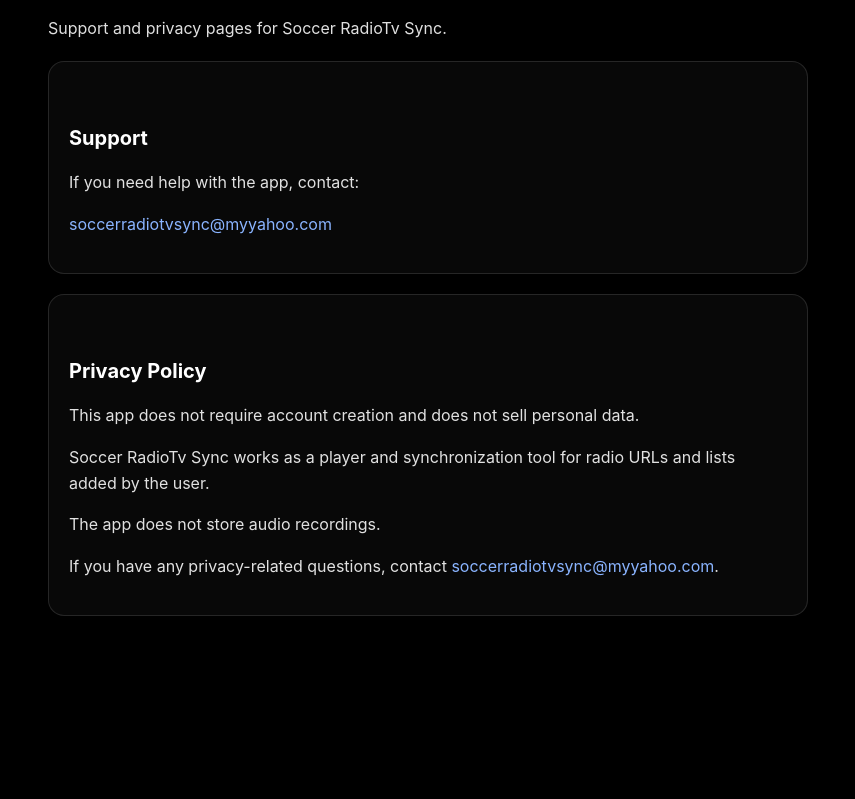
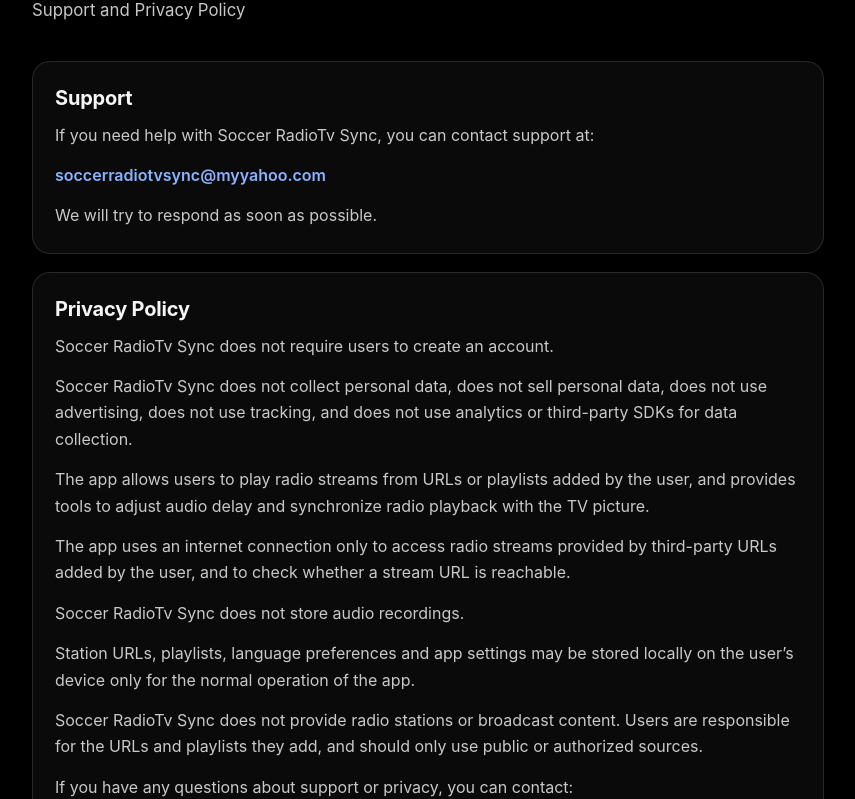
Before and after one commit to SoccerRTVS/SoccerRadioTvSync, a plain HTML site: page index.html in a window 1280 px wide. Shown: the part 121-920 px from the top of the page, without its empty margins (212-1067 px from the left). Before the commit the page ends 801 px from the top, so only its background shows below. Drawn offline with Linux system fonts and the light colour scheme.

Commit message:
Update index.html

```diff
--- a/index.html
+++ b/index.html
@@ -1,68 +1,186 @@
 <!DOCTYPE html>
-<html lang="es">
+<html lang="en">
 <head>
-  <meta charset="UTF-8">
-  <meta name="viewport" content="width=device-width, initial-scale=1.0">
+  <meta charset="UTF-8" />
+  <meta name="viewport" content="width=device-width, initial-scale=1.0" />
   <title>Soccer RadioTv Sync</title>
+  <meta
+    name="description"
+    content="Support and Privacy Policy for Soccer RadioTv Sync."
+  />
   <style>
-    body {
+    :root {
+      --bg: #000000;
+      --card: rgba(255, 255, 255, 0.04);
+      --border: rgba(255, 255, 255, 0.12);
+      --text: rgba(255, 255, 255, 0.96);
+      --muted: rgba(255, 255, 255, 0.78);
+      --link: #8ab4ff;
+    }
+
+    * {
+      box-sizing: border-box;
+    }
+
+    html, body {
       margin: 0;
-      font-family: -apple-system, BlinkMacSystemFont, "Segoe UI", Roboto, sans-serif;
-      background: #000;
-      color: #fff;
-      line-height: 1.6;
+      padding: 0;
+      background: var(--bg);
+      color: var(--text);
+      font-family: -apple-system, BlinkMacSystemFont, "Segoe UI", Roboto, Helvetica, Arial, sans-serif;
+      line-height: 1.65;
     }
+
     .container {
-      max-width: 760px;
+      max-width: 840px;
       margin: 0 auto;
-      padding: 48px 24px 64px;
+      padding: 56px 24px 72px;
     }
+
+    .hero {
+      margin-bottom: 36px;
+    }
+
     h1 {
-      font-size: 2rem;
-      margin-bottom: 8px;
+      margin: 0 0 10px;
+      font-size: clamp(2rem, 5vw, 3rem);
+      line-height: 1.08;
+      letter-spacing: -0.02em;
     }
+
+    .subtitle {
+      margin: 0;
+      font-size: 1.05rem;
+      color: var(--muted);
+    }
+
+    .section {
+      background: var(--card);
+      border: 1px solid var(--border);
+      border-radius: 18px;
+      padding: 24px 22px;
+      margin-top: 18px;
+    }
+
     h2 {
+      margin: 0 0 12px;
       font-size: 1.25rem;
-      margin-top: 40px;
-      margin-bottom: 12px;
+      line-height: 1.2;
+      letter-spacing: -0.01em;
     }
+
     p {
-      color: rgba(255,255,255,0.88);
+      margin: 0 0 14px;
+      color: var(--muted);
     }
+
+    p:last-child {
+      margin-bottom: 0;
+    }
+
     a {
-      color: #8ab4ff;
+      color: var(--link);
       text-decoration: none;
     }
+
     a:hover {
       text-decoration: underline;
     }
-    .card {
-      border: 1px solid rgba(255,255,255,0.12);
-      border-radius: 16px;
-      padding: 20px;
-      margin-top: 20px;
-      background: rgba(255,255,255,0.03);
+
+    .contact {
+      font-weight: 600;
+      color: var(--text);
+    }
+
+    .footer {
+      margin-top: 22px;
+      font-size: 0.95rem;
+      color: rgba(255, 255, 255, 0.62);
+    }
+
+    @media (max-width: 480px) {
+      .container {
+        padding: 40px 18px 56px;
+      }
+
+      .section {
+        padding: 20px 18px;
+        border-radius: 16px;
+      }
     }
   </style>
 </head>
 <body>
-  <div class="container">
-    <h1>Soccer RadioTv Sync</h1>
-    <p>Support and privacy pages for Soccer RadioTv Sync.</p>
+  <main class="container">
+    <header class="hero">
+      <h1>Soccer RadioTv Sync</h1>
+      <p class="subtitle">Support and Privacy Policy</p>
+    </header>
 
-    <div class="card">
+    <section class="section">
       <h2>Support</h2>
-      <p>If you need help with the app, contact:</p>
-      <p><a href="mailto:soccerradiotvsync@myyahoo.com">soccerradiotvsync@myyahoo.com</a></p>
-    </div>
+      <p>
+        If you need help with Soccer RadioTv Sync, you can contact support at:
+      </p>
+      <p class="contact">
+        <a href="mailto:soccerradiotvsync@myyahoo.com">soccerradiotvsync@myyahoo.com</a>
+      </p>
+      <p>
+        We will try to respond as soon as possible.
+      </p>
+    </section>
 
-    <div class="card">
+    <section class="section">
       <h2>Privacy Policy</h2>
-      <p>This app does not require account creation and does not sell personal data.</p>
-      <p>Soccer RadioTv Sync works as a player and synchronization tool for radio URLs and lists added by the user.</p>
-      <p>The app does not store audio recordings.</p>
-      <p>If you have any privacy-related questions, contact <a href="mailto:soccerradiotvsync@myyahoo.com">soccerradiotvsync@myyahoo.com</a>.</p>
-    </div>
-  </div>
+
+      <p>
+        Soccer RadioTv Sync does not require users to create an account.
+      </p>
+
+      <p>
+        Soccer RadioTv Sync does not collect personal data, does not sell personal data,
+        does not use advertising, does not use tracking, and does not use analytics or
+        third-party SDKs for data collection.
+      </p>
+
+      <p>
+        The app allows users to play radio streams from URLs or playlists added by the user,
+        and provides tools to adjust audio delay and synchronize radio playback with the
+        TV picture.
+      </p>
+
+      <p>
+        The app uses an internet connection only to access radio streams provided by
+        third-party URLs added by the user, and to check whether a stream URL is reachable.
+      </p>
+
+      <p>
+        Soccer RadioTv Sync does not store audio recordings.
+      </p>
+
+      <p>
+        Station URLs, playlists, language preferences and app settings may be stored
+        locally on the user’s device only for the normal operation of the app.
+      </p>
+
+      <p>
+        Soccer RadioTv Sync does not provide radio stations or broadcast content.
+        Users are responsible for the URLs and playlists they add, and should only use
+        public or authorized sources.
+      </p>
+
+      <p>
+        If you have any questions about support or privacy, you can contact:
+      </p>
+
+      <p class="contact">
+        <a href="mailto:soccerradiotvsync@myyahoo.com">soccerradiotvsync@myyahoo.com</a>
+      </p>
+
+      <p class="footer">
+        Last updated: March 2026
+      </p>
+    </section>
+  </main>
 </body>
 </html>
```
